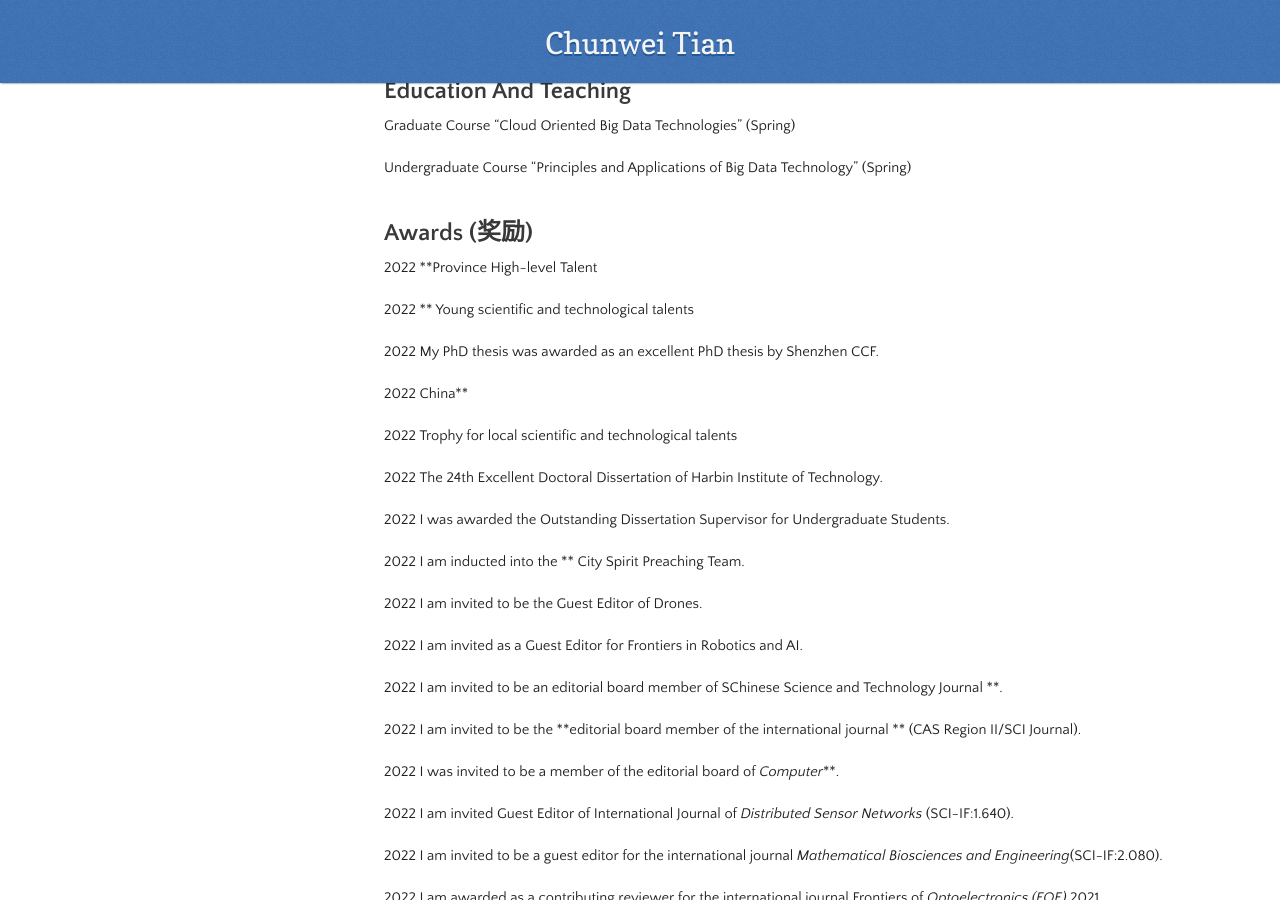
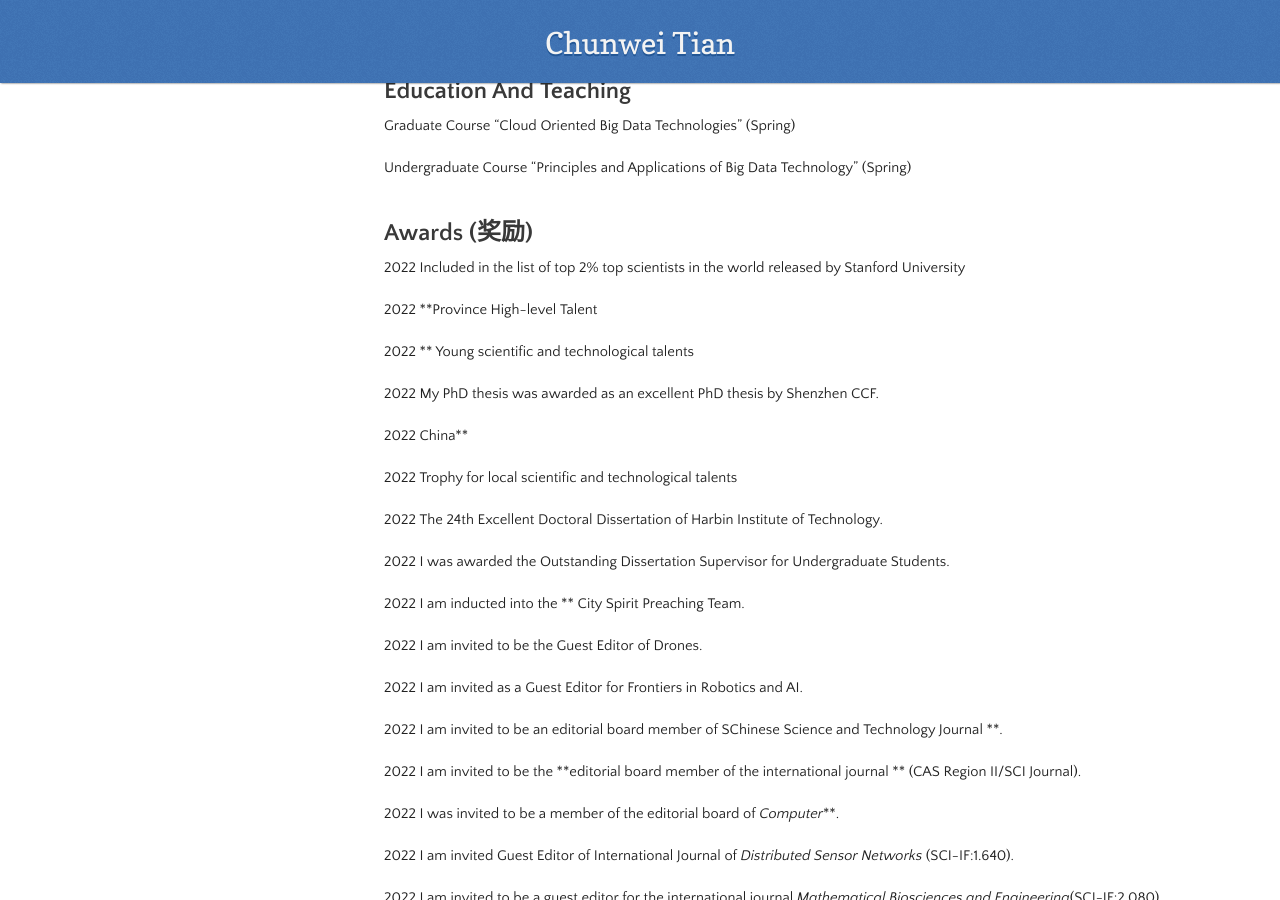
Before and after one commit to hellloxiaotian/hellloxiaotian.github.io, a Jekyll site: the page built from hellloxiaotian.github.io-main/index.md, in a window 1280 px wide and 900 px high, scrolled down 13774 px. Built offline with Jekyll 4.4.1, drawn with Linux system fonts in a browser that asks for light colours; nearby versions of some CDN libraries; our own code applies the rules of GitHub Pages for plain Markdown files; the repository's description, which GitHub fills in, is left out.

Commit message:
Update index.md

```diff
--- a/hellloxiaotian.github.io-main/index.md
+++ b/hellloxiaotian.github.io-main/index.md
@@ -545,6 +545,8 @@ Undergraduate Course "Principles and Applications of Big Data Technology" (Sprin
 
 
 
+2022 Included in the list of top 2% top scientists in the world released by Stanford University
+
 2022 **Province High-level Talent
 
 2022 ** Young scientific and technological talents
```
